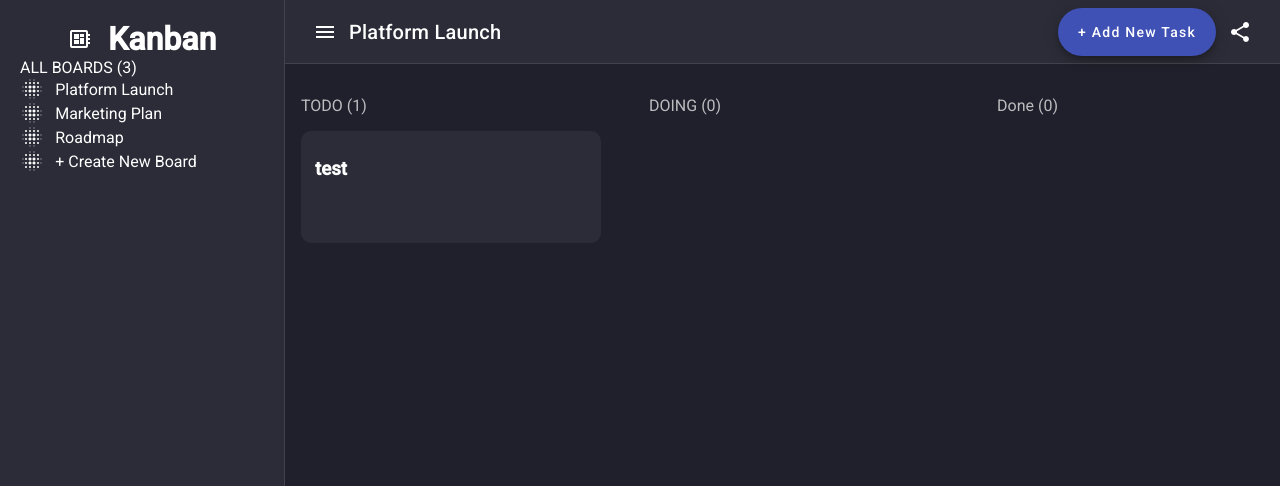
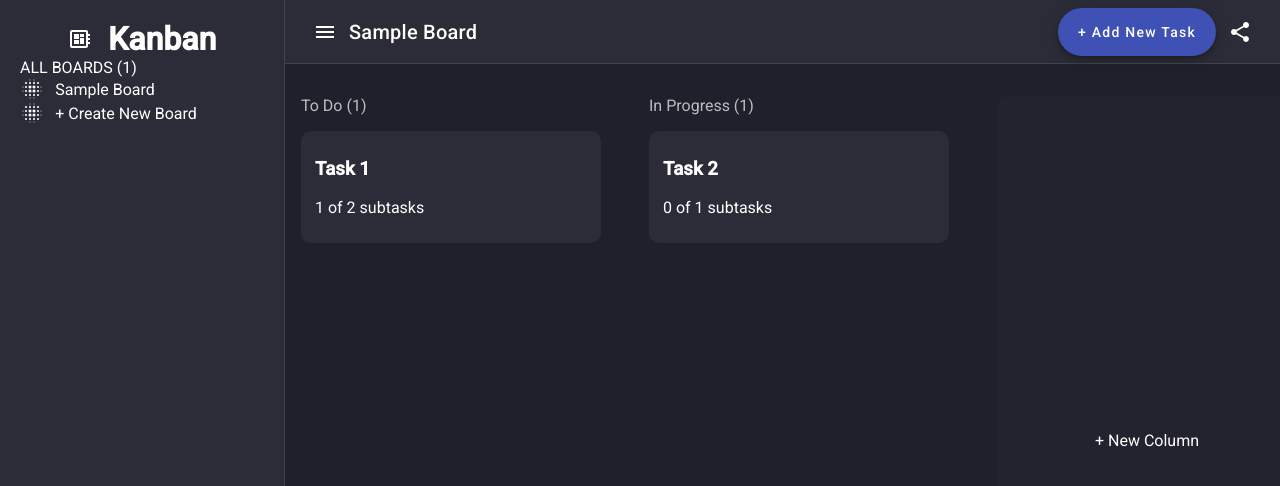
Before and after one commit to LarsWeyen/angular-kanban-app, an Angular app: page /boards/1 in a window 1280 px wide. Shown: the top 486 px of the page. Built offline with nearby package versions, Linux system fonts and the light colour scheme.

Commit message:
refactor: improve code readability and maintainability in BoardService

```diff
--- a/src/app/board/board.service.ts
+++ b/src/app/board/board.service.ts
@@ -10,16 +10,47 @@ import { Subtask } from '../models/subtask';
 })
 export class BoardService {
   private data: Board[] = [
-    new Board(1,'Platform Launch',[
-        {columnId: 1, columnTitle: 'TODO', tasks: [
-          {title: 'test',description:'test',subtasks:[],column:{columnId:1,columnTitle: 'TODO',tasks:[]}}
-        ]},
-        {columnId: 2, columnTitle: 'DOING', tasks: []},
-        {columnId: 3, columnTitle: 'Done', tasks: []},
-    ]),
-    new Board(2,'Marketing Plan',[]),
-    new Board(3,'Roadmap',[])
-  ]
+    {
+      boardId: 1,
+      boardTitle: 'Sample Board',
+      boardColumns: [
+        {
+          columnId: 1,
+          columnTitle: 'To Do',
+          tasks: [
+            {
+              id: 1,
+              title: 'Task 1',
+              description: 'Description for Task 1',
+              columnId: 1,
+              subtasks: [
+                { id: 1, title: 'Subtask 1', isComplete: false },
+                { id: 2, title: 'Subtask 2', isComplete: true },
+              ],
+            },
+          ],
+        },
+        {
+          columnId: 2,
+          columnTitle: 'In Progress',
+          tasks: [
+            {
+              id: 2,
+              title: 'Task 2',
+              description: 'Description for Task 2',
+              columnId: 2,
+              subtasks: [
+                { id: 3, title: 'Subtask 3', isComplete: false },
+              ],
+            },
+
+          ],
+        },
+
+      ],
+    },
+
+  ];
   constructor() { }
 
   addBoard(board: Board){
@@ -36,15 +67,22 @@ export class BoardService {
     }
   }
 
-  addTaskToColumn(boardId: number, newTask: Task){
-    const boardIndex = this.data.findIndex(board => board.boardId === boardId);
-    const columnIndex = this.data[boardIndex].boardColumns.findIndex(column => column.columnId === newTask.column.columnId)
+  addTaskToColumn(columnId: number, newTask: Task){
+    // const boardIndex = this.data.findIndex(board => board.boardId === boardId);
+    // const columnIndex = this.data[boardIndex].boardColumns.findIndex(column => column.columnId === newTask.columnId)
 
-    if (boardIndex !== -1) {
-      this.data[boardIndex].boardColumns[columnIndex].tasks.push(newTask);
-    } else {
-      console.error(`Board with ID ${boardId} not found.`);
+    const column = this.getColumnById(columnId)
+
+    if(column){
+
+      column.tasks.push(newTask);
     }
+
+    // if (boardIndex !== -1) {
+    //   this.data[boardIndex].boardColumns[columnIndex].tasks.push(newTask);
+    // } else {
+    //   console.error(`Board with ID ${boardId} not found.`);
+    // }
   }
 
   getAllBoards(){
@@ -56,34 +94,88 @@ export class BoardService {
   }
 
   toggleCompletedSubtask(boardId: number, task: Task, subtask: Subtask){
-    const boardIndex = this.data.findIndex(board => board.boardId === boardId);
-    const columnIndex = this.data[boardIndex].boardColumns.findIndex(column => column.columnId === task.column.columnId)
-    const taskIndex = this.data[boardIndex].boardColumns[columnIndex].tasks.findIndex(t => t.title === task.title)
-    const subtaskIndex = this.data[boardIndex].boardColumns[columnIndex].tasks[taskIndex].subtasks.findIndex(sub=> sub.title === subtask.title)
+    const board = this.data.find(board => board.boardId === boardId);
 
-    console.log(this.data[boardIndex])
-    if (boardIndex !== -1) {
-      this.data[boardIndex].boardColumns[columnIndex].tasks[taskIndex].subtasks[subtaskIndex].isComplete = !this.data[boardIndex].boardColumns[columnIndex].tasks[taskIndex].subtasks[subtaskIndex].isComplete;
+    if (board) {
+      const column = board.boardColumns.find(column => column.columnId === task.columnId);
+
+      if (column) {
+        const taskToUpdate = column.tasks.find(t => t.title === task.title);
+
+        if (taskToUpdate) {
+          const subtaskToUpdate = taskToUpdate.subtasks.find(sub => sub.title === subtask.title);
+
+          if (subtaskToUpdate) {
+            subtaskToUpdate.isComplete = !subtaskToUpdate.isComplete;
+          } else {
+            console.error(`Subtask with title ${subtask.title} not found in task.`);
+          }
+        } else {
+          console.error(`Task with title ${task.title} not found in column.`);
+        }
+      } else {
+        console.error(`Column with ID ${task.columnId} not found.`);
+      }
     } else {
       console.error(`Board with ID ${boardId} not found.`);
     }
   }
 
-  changeTaskStatus(boardId: number, task: Task, newStatus: string){
-    const boardIndex = this.data.findIndex(board => board.boardId === boardId);
-    const columnIndex = this.data[boardIndex].boardColumns.findIndex(column => column.columnId === task.column.columnId)
-    const taskIndex = this.data[boardIndex].boardColumns[columnIndex].tasks.findIndex(t => t.title === task.title)
-    const newColumnIndex = this.data[boardIndex].boardColumns.findIndex(column => column.columnTitle === newStatus)
+  changeTaskStatus(task: Task, newStatus: string){
 
-    const column = this.data[boardIndex].boardColumns.find(col => col.columnTitle === newStatus);
+    const taskColumn = this.getColumnById(task?.columnId)
+    for (const board of this.data) {
+      for (const column of board.boardColumns) {
+        if(taskColumn){
+          if (column.columnTitle === newStatus) {
 
-    if (boardIndex !== -1) {
-      this.data[boardIndex].boardColumns[columnIndex].tasks.splice(taskIndex,1);
+            const taskIndex = taskColumn.tasks.findIndex((t) => t.id === task?.id);
+            taskColumn.tasks.splice(taskIndex, 1);
+            task.columnId = column.columnId;
+            column.tasks.push(task);
 
-      this.data[boardIndex].boardColumns[newColumnIndex].tasks.push(task);
-      this.data[boardIndex].boardColumns[newColumnIndex].tasks[taskIndex].column = column!;
-    } else {
-      console.error(`Board with ID ${boardId} not found.`);
+        }
+        }
+      }
     }
   }
+
+  getColumnById(columnId: number): Column | undefined {
+    for (const board of this.data) {
+      for (const column of board.boardColumns) {
+        if (column.columnId === columnId) {
+          return column;
+        }
+      }
+    }
+    return undefined;
+  }
+
+  getTaskById(taskId: number): Task | undefined {
+    for (const board of this.data) {
+      for (const column of board.boardColumns) {
+        const task = column.tasks.find((t)=> t.id===taskId)
+        if(task){
+          return task;
+        }
+      }
+    }
+    return undefined;
+  }
+
+  getLastTaskId(): number {
+    let lastTaskId: number = 0;
+
+    for (const board of this.data) {
+      for (const column of board.boardColumns) {
+        for (const task of column.tasks) {
+          if (task.id > lastTaskId) {
+            lastTaskId = task.id;
+          }
+        }
+      }
+    }
+
+    return lastTaskId;
+  }
 }
```
